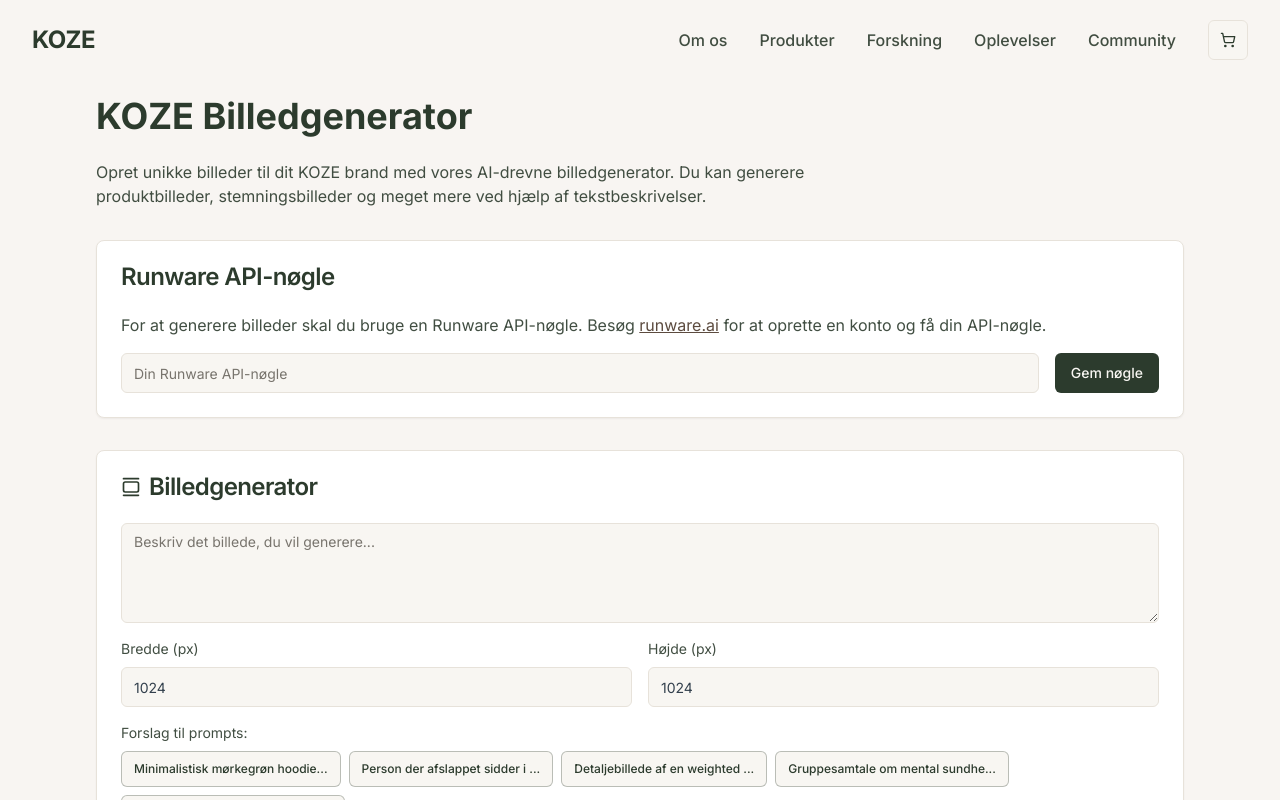
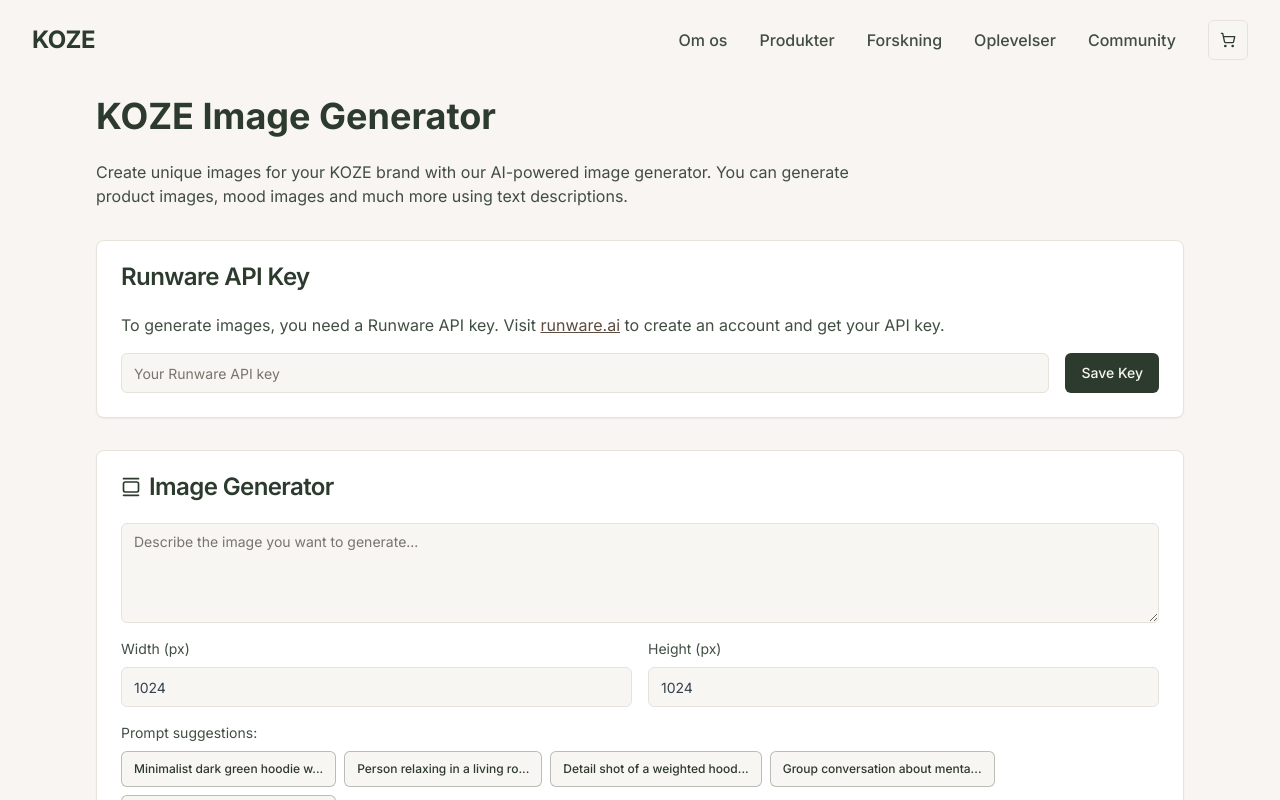
Before and after one commit to IlyasOsman29/koze-hoodie-haven, a React (Vite) app: page /image-studio in a window 1280 px wide. Shown: the top 800 px of the page. Built offline with nearby package versions, Linux system fonts and the light colour scheme.

Commit message:
Translate website content
Translate all website content to English.

```diff
--- a/src/components/Hero.tsx
+++ b/src/components/Hero.tsx
@@ -7,24 +7,24 @@ const Hero = () => {
       <div className="grid grid-cols-1 lg:grid-cols-2 gap-12 items-center">
         <div className="animate-on-scroll">
           <h1 className="text-4xl md:text-5xl lg:text-6xl font-bold text-koze-green leading-tight mb-6 text-balance">
-            Find ro i en <span className="text-koze-brown">urolig verden</span>
+            Find peace in a <span className="text-koze-brown">restless world</span>
           </h1>
           <p className="text-lg md:text-xl text-koze-green/90 mb-8 max-w-lg text-balance">
-            KOZE laver vægtede hoodies designet til at hjælpe mennesker med angst og uro med at finde tryghed i hverdagen.
+            KOZE creates weighted hoodies designed to help people with anxiety and restlessness find security in everyday life.
           </p>
           <div className="flex flex-col sm:flex-row gap-4">
             <Button
               className="bg-koze-green hover:bg-koze-green/90 text-white font-medium px-8 py-6"
               size="lg"
             >
-              Køb nu
+              Shop now
             </Button>
             <Button
               variant="outline"
               className="border-koze-green text-koze-green hover:bg-koze-green/10 font-medium px-8 py-6"
               size="lg"
             >
-              Læs mere
+              Learn more
             </Button>
           </div>
         </div>
@@ -33,8 +33,8 @@ const Hero = () => {
           <div className="aspect-square bg-koze-beige rounded-2xl flex items-center justify-center">
             {/* We'll replace this with an actual product image */}
             <div className="text-koze-muted text-center px-8">
-              <p className="text-lg font-medium mb-2">Produktbillede</p>
-              <p className="text-sm">En rolig KOZE hoodie</p>
+              <p className="text-lg font-medium mb-2">Product Image</p>
+              <p className="text-sm">A calming KOZE hoodie</p>
             </div>
           </div>
         </div>
--- a/src/components/ImageGenerator.tsx
+++ b/src/components/ImageGenerator.tsx
@@ -10,11 +10,11 @@ import { GalleryVertical, Image } from 'lucide-react';
 import { AspectRatio } from '@/components/ui/aspect-ratio';
 
 const PROMPT_SUGGESTIONS = [
-  "Minimalistisk mørkegrøn hoodie med vægtede paneler, stilren, skandinavisk design",
-  "Person der afslappet sidder i en stue med en beige weighted hoodie på, føler ro og komfort",
-  "Detaljebillede af en weighted hoodie med fokus på kvalitetsmaterialer og syninger",
-  "Gruppesamtale om mental sundhed i en lys, varm atmosfære",
-  "To grundlæggere af et mode-brand, professionelt portræt med rolig baggrund"
+  "Minimalist dark green hoodie with weighted panels, clean, Scandinavian design",
+  "Person relaxing in a living room wearing a beige weighted hoodie, feeling calm and comfortable",
+  "Detail shot of a weighted hoodie focusing on quality materials and stitching",
+  "Group conversation about mental health in a bright, warm atmosphere",
+  "Two founders of a fashion brand, professional portrait with calm background"
 ];
 
 const ImageGenerator = () => {
@@ -26,12 +26,12 @@ const ImageGenerator = () => {
 
   const handleGenerateImage = async () => {
     if (!prompt.trim()) {
-      toast.error("Indtast venligst en prompt til at generere et billede");
+      toast.error("Please enter a prompt to generate an image");
       return;
     }
 
     if (!runwareService) {
-      toast.error("Angiv venligst din Runware API-nøgle først");
+      toast.error("Please enter your Runware API key first");
       return;
     }
 
@@ -45,11 +45,11 @@ const ImageGenerator = () => {
       });
 
       addGeneratedImage(result);
-      toast.success("Billede genereret med succes!");
+      toast.success("Image generated successfully!");
       setPrompt('');
     } catch (error) {
       console.error("Error generating image:", error);
-      toast.error("Fejl ved generering af billede. Prøv igen senere.");
+      toast.error("Error generating image. Please try again later.");
     } finally {
       setIsGeneratingImage(false);
     }
@@ -57,12 +57,12 @@ const ImageGenerator = () => {
 
   const handleSaveApiKey = () => {
     if (!tempApiKey.trim()) {
-      toast.error("Indtast venligst en gyldig API-nøgle");
+      toast.error("Please enter a valid API key");
       return;
     }
 
     setApiKey(tempApiKey);
-    toast.success("API-nøgle gemt!");
+    toast.success("API key saved!");
   };
 
   const handleSelectSuggestion = (suggestion: string) => {
@@ -74,11 +74,11 @@ const ImageGenerator = () => {
       {!apiKey && (
         <Card className="animate-on-scroll">
           <CardHeader>
-            <CardTitle className="text-koze-green">Runware API-nøgle</CardTitle>
+            <CardTitle className="text-koze-green">Runware API Key</CardTitle>
           </CardHeader>
           <CardContent className="space-y-4">
             <p className="text-koze-green/90">
-              For at generere billeder skal du bruge en Runware API-nøgle. Besøg{" "}
+              To generate images, you need a Runware API key. Visit{" "}
               <a
                 href="https://runware.ai"
                 target="_blank"
@@ -87,21 +87,21 @@ const ImageGenerator = () => {
               >
                 runware.ai
               </a>{" "}
-              for at oprette en konto og få din API-nøgle.
+              to create an account and get your API key.
             </p>
             <div className="flex gap-4">
               <Input
                 type="password"
                 value={tempApiKey}
                 onChange={(e) => setTempApiKey(e.target.value)}
-                placeholder="Din Runware API-nøgle"
+                placeholder="Your Runware API key"
                 className="flex-1"
               />
               <Button
                 onClick={handleSaveApiKey}
                 className="bg-koze-green hover:bg-koze-green/90"
               >
-                Gem nøgle
+                Save Key
               </Button>
             </div>
           </CardContent>
@@ -112,20 +112,20 @@ const ImageGenerator = () => {
         <CardHeader>
           <CardTitle className="text-koze-green flex items-center gap-2">
             <GalleryVertical className="h-5 w-5" />
-            Billedgenerator
+            Image Generator
           </CardTitle>
         </CardHeader>
         <CardContent className="space-y-4">
           <Textarea
             value={prompt}
             onChange={(e) => setPrompt(e.target.value)}
-            placeholder="Beskriv det billede, du vil generere..."
+            placeholder="Describe the image you want to generate..."
             className="min-h-[100px]"
           />
 
           <div className="grid grid-cols-1 md:grid-cols-2 gap-4">
             <div>
-              <label className="text-sm text-koze-green/90 block mb-2">Bredde (px)</label>
+              <label className="text-sm text-koze-green/90 block mb-2">Width (px)</label>
               <Input
                 type="number"
                 value={width}
@@ -136,7 +136,7 @@ const ImageGenerator = () => {
               />
             </div>
             <div>
-              <label className="text-sm text-koze-green/90 block mb-2">Højde (px)</label>
+              <label className="text-sm text-koze-green/90 block mb-2">Height (px)</label>
               <Input
                 type="number"
                 value={height}
@@ -149,7 +149,7 @@ const ImageGenerator = () => {
           </div>
 
           <div>
-            <p className="text-sm text-koze-green/90 mb-2">Forslag til prompts:</p>
+            <p className="text-sm text-koze-green/90 mb-2">Prompt suggestions:</p>
             <div className="flex flex-wrap gap-2">
               {PROMPT_SUGGESTIONS.map((suggestion, index) => (
                 <Button
@@ -171,7 +171,7 @@ const ImageGenerator = () => {
             className="w-full bg-koze-green hover:bg-koze-green/90"
             disabled={!apiKey || isGeneratingImage}
           >
-            {isGeneratingImage ? "Genererer..." : "Generer billede"}
+            {isGeneratingImage ? "Generating..." : "Generate Image"}
           </Button>
         </CardFooter>
       </Card>
--- a/src/pages/ImageStudio.tsx
+++ b/src/pages/ImageStudio.tsx
@@ -12,11 +12,11 @@ const ImageStudio = () => {
       <Navbar />
       <main className="section-padding">
         <h1 className="text-4xl font-bold text-koze-green mb-6 animate-on-scroll">
-          KOZE Billedgenerator
+          KOZE Image Generator
         </h1>
         <p className="text-koze-green/90 mb-8 max-w-3xl animate-on-scroll">
-          Opret unikke billeder til dit KOZE brand med vores AI-drevne billedgenerator. Du kan generere produktbilleder,
-          stemningsbilleder og meget mere ved hjælp af tekstbeskrivelser.
+          Create unique images for your KOZE brand with our AI-powered image generator. You can generate product images,
+          mood images and much more using text descriptions.
         </p>
 
         <ImageGenerationProvider>
--- a/src/pages/NotFound.tsx
+++ b/src/pages/NotFound.tsx
@@ -18,17 +18,17 @@ const NotFound = () => {
       <div className="text-center max-w-md">
         <h1 className="text-5xl font-bold mb-4 text-koze-green">404</h1>
         <p className="text-xl text-koze-green/90 mb-6">
-          Beklager, denne side findes ikke
+          Sorry, this page does not exist
         </p>
         <p className="text-koze-green/80 mb-8">
-          Den side du leder efter eksisterer ikke. Den kan være flyttet, slettet, eller måske har du tastet forkert.
+          The page you are looking for does not exist. It may have been moved, deleted, or you may have typed incorrectly.
         </p>
         <Button
           className="bg-koze-green hover:bg-koze-green/90 text-white font-medium px-8"
           size="lg"
           onClick={() => window.location.href = "/"}
         >
-          Gå til forsiden
+          Go to homepage
         </Button>
       </div>
     </div>
```
